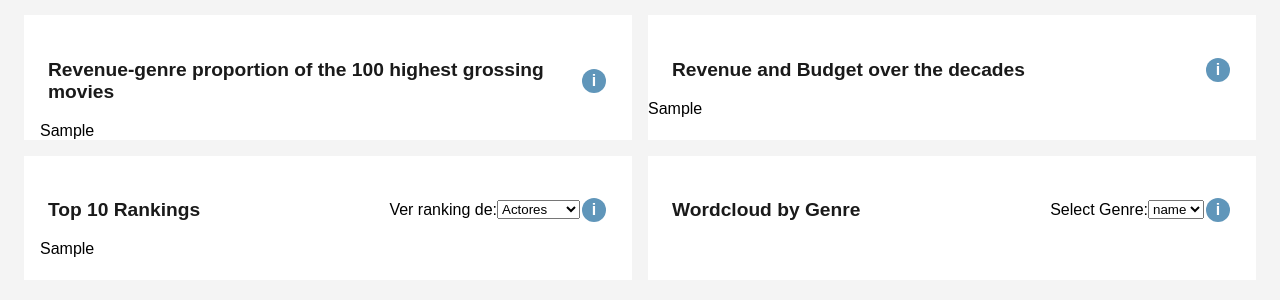
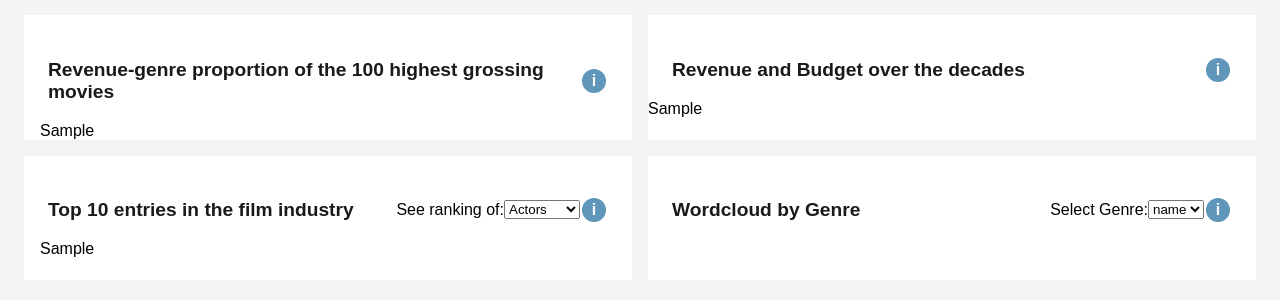
Before and after one commit to avillagran801/cinema-dashboard, a Flask app: template templates/dashboard.html in a window 1280 px wide. Shown: the part 298-598 px from the top of the page. Run offline with Flask 3, Linux system fonts and the light colour scheme; the template is opened without the code that fills it: most values are stand-ins (such as "Sample title", 1, 10 or a date in 2020); parts of the project's set-up code (start-up, migrations or seed data) failed here and were passed over.

Commit message:
Bar chart in english

```diff
--- a/templates/dashboard.html
+++ b/templates/dashboard.html
@@ -93,12 +93,12 @@
 
         <div class="chart-container">
           <div class="chart-header">
-            <h3 class="chart-title">Top 10 Rankings</h3>
-            <label for="categorySelect">Ver ranking de:</label>
+            <h3 class="chart-title">Top 10 entries in the film industry</h3>
+            <label for="categorySelect">See ranking of:</label>
             <select id="categorySelect">
-              <option value="actors">Actores</option>
-              <option value="writers">Escritores</option>
-              <option value="directors">Directores</option>
+              <option value="actors">Actors</option>
+              <option value="writers">Writers</option>
+              <option value="directors">Directors</option>
             </select>
             <button class="info-button" onclick="showInfoDialog(
               'Information',
```
Also changed, not shown: charts/bar_chart.py (+6 -6 lines), waffle_chart.png.
